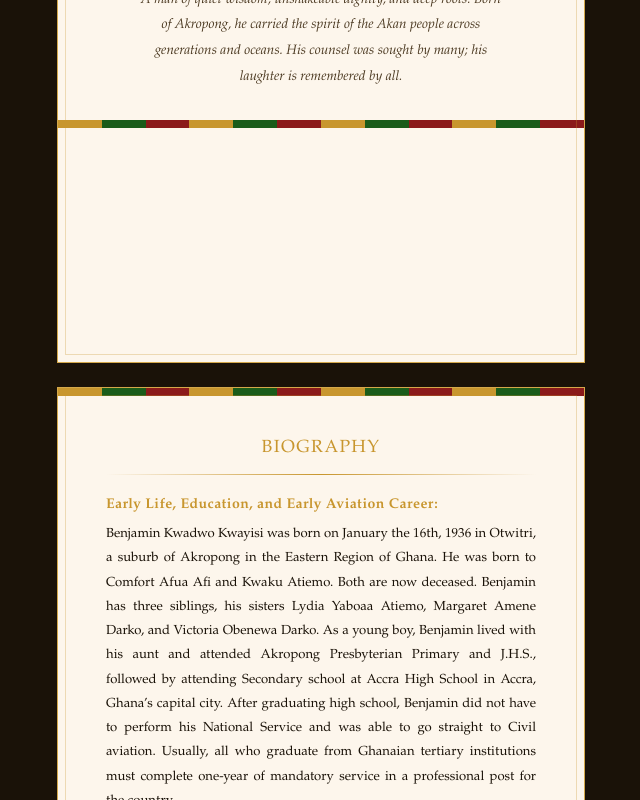
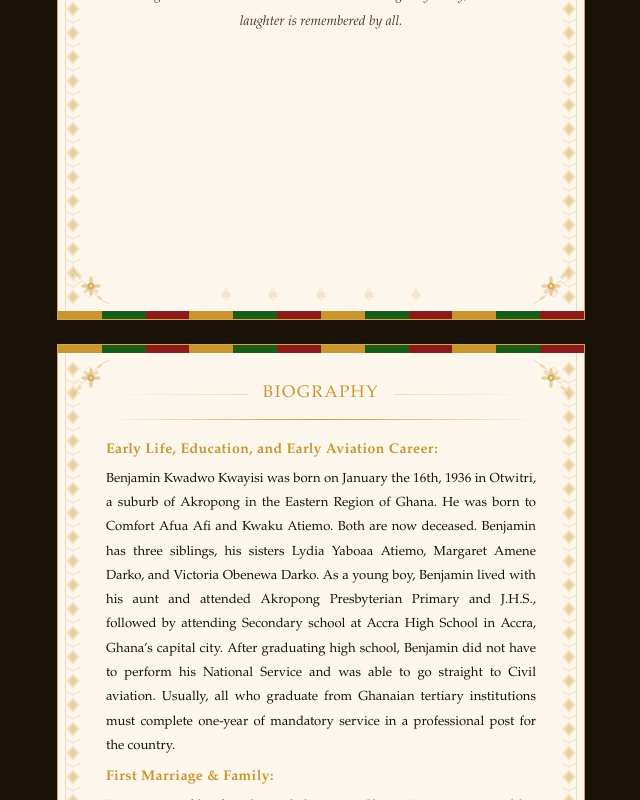
Before and after one commit to AggregateSolutions/keepingthem, a Next.js app: page /akan/benjamin-kwadwo-kwayisi/program in a window 1280 px wide. Shown: the part 1480-2280 px from the top of the page, without its empty margins (319-959 px from the left). Built offline with nearby package versions, Linux system fonts and the light colour scheme.

Commit message:
Fix Kente stripe floating mid-page and Order of Service overflow
Pin Kente stripes to absolute top/bottom of PagePage so content overflow can never displace them. Auto-split Order of Service across multiple pages when item count exceeds 12.

```diff
--- a/app/akan/[slug]/program/ProgramClient.tsx
+++ b/app/akan/[slug]/program/ProgramClient.tsx
@@ -72,6 +72,71 @@ function FloralDivider() {
   );
 }
 
+/* Repeating Akan geometric side border — diamond/chevron motif */
+function SideBorder({ side }: { side: "left" | "right" }) {
+  const flip = side === "right";
+  return (
+    <div style={{
+      position: "absolute",
+      top: 14,
+      bottom: 14,
+      [side]: 6,
+      width: 18,
+      overflow: "hidden",
+      zIndex: 1,
+      pointerEvents: "none",
+      opacity: 0.55,
+    }}>
+      <svg width="18" height="800" viewBox="0 0 18 800" fill="none" style={{ transform: flip ? "scaleX(-1)" : undefined }}>
+        {/* Repeating diamond + chevron unit, 24px tall */}
+        {Array.from({ length: 34 }).map((_, i) => {
+          const y = i * 24;
+          return (
+            <g key={i}>
+              {/* Diamond */}
+              <polygon points={`9,${y+2} 16,${y+10} 9,${y+18} 2,${y+10}`} fill={GOLD} opacity="0.35" />
+              <polygon points={`9,${y+5} 13,${y+10} 9,${y+15} 5,${y+10}`} fill={GOLD} opacity="0.6" />
+              {/* Chevron below */}
+              <polyline points={`2,${y+20} 9,${y+24} 16,${y+20}`} stroke={GOLD} strokeWidth="1" fill="none" opacity="0.4" />
+            </g>
+          );
+        })}
+        {/* Vertical spine */}
+        <line x1="9" y1="0" x2="9" y2="800" stroke={GOLD} strokeWidth="0.5" opacity="0.25" />
+      </svg>
+    </div>
+  );
+}
+
+/* Row of small Adinkra glyphs as page footer decoration */
+function AdinkraFooterStrip() {
+  return (
+    <div style={{ position: "absolute", bottom: 18, left: 0, right: 0, display: "flex", justifyContent: "center", gap: "0.35in", pointerEvents: "none", zIndex: 1, opacity: 0.18 }}>
+      {/* Gye Nyame simplified */}
+      {[0,1,2,3,4].map((i) => (
+        <svg key={i} width="14" height="14" viewBox="0 0 80 80" fill={GOLD}>
+          <path fillRule="evenodd" d="M40 4C46.6 4 52 9.4 52 16C52 22.6 46.6 28 40 28C33.4 28 28 22.6 28 16C28 9.4 33.4 4 40 4ZM40 10C36.7 10 34 12.7 34 16C34 19.3 36.7 22 40 22C43.3 22 46 19.3 46 16C46 12.7 43.3 10 40 10Z"/>
+          <path fillRule="evenodd" d="M40 52C46.6 52 52 57.4 52 64C52 70.6 46.6 76 40 76C33.4 76 28 70.6 28 64C28 57.4 33.4 52 40 52ZM40 58C36.7 58 34 60.7 34 64C34 67.3 36.7 70 40 70C43.3 70 46 67.3 46 64C46 60.7 43.3 58 40 58Z"/>
+          <path d="M40 25C40 25 33 24 26 28C18 33 12 41 14 50C16 58 24 63 32 60C38 58 41 52 39 47C37 42 32 40 28 42C25 44 25 48 27 50C29 52 33 52 35 50C36 49 36 47 35 46C34 45 33 46 33 47C33 48 34 48 34 47C34 46 33 45 32 46C31 47 31 49 33 50C35 51 38 50 39 47C40 44 39 40 36 37C33 34 29 33 26 36C22 39 21 45 24 50C27 56 34 59 40 57C40 55 40 25 40 25Z"/>
+          <path d="M40 25C40 25 47 24 54 28C62 33 68 41 66 50C64 58 56 63 48 60C42 58 39 52 41 47C43 42 48 40 52 42C55 44 55 48 53 50C51 52 47 52 45 50C44 49 44 47 45 46C46 45 47 46 47 47C47 48 46 48 46 47C46 46 47 45 48 46C49 47 49 49 47 50C45 51 42 50 41 47C40 44 41 40 44 37C47 34 51 33 54 36C58 39 59 45 56 50C53 56 46 59 40 57C40 55 40 25 40 25Z"/>
+        </svg>
+      ))}
+    </div>
+  );
+}
+
+/* Top corner ornaments — all four corners */
+function PageCorners() {
+  return (
+    <>
+      <div style={{ position: "absolute", top: 14, left: 14, zIndex: 1, pointerEvents: "none" }}><CornerFlower size={38} /></div>
+      <div style={{ position: "absolute", top: 14, right: 14, zIndex: 1, pointerEvents: "none" }}><CornerFlower size={38} flip /></div>
+      <div style={{ position: "absolute", bottom: 14, left: 14, zIndex: 1, pointerEvents: "none", transform: "scaleY(-1)" }}><CornerFlower size={38} /></div>
+      <div style={{ position: "absolute", bottom: 14, right: 14, zIndex: 1, pointerEvents: "none", transform: "scale(-1, -1)" }}><CornerFlower size={38} /></div>
+    </>
+  );
+}
+
 function AdinkraWatermark() {
   return (
     <div style={{ position: "absolute", inset: 0, display: "flex", alignItems: "center", justifyContent: "center", pointerEvents: "none", zIndex: 0 }}>
@@ -113,8 +178,7 @@ function CoverPage({ m }: { m: MemorialConfig }) {
   const photo = m.photos[0];
   return (
     <PagePage>
-      <KenteBorder height={12} />
-      <div style={{ padding: "0.5in 0.5in 0.35in", display: "flex", flexDirection: "column", alignItems: "center", gap: "0.2rem", position: "relative" }}>
+      <div style={{ padding: "0.35in 0.5in 0.35in", display: "flex", flexDirection: "column", alignItems: "center", gap: "0.2rem", position: "relative" }}>
         {/* Corner flowers */}
         <div style={{ position: "absolute", top: "0.5in", left: "0.4in" }}><CornerFlower size={52} /></div>
         <div style={{ position: "absolute", top: "0.5in", right: "0.4in" }}><CornerFlower size={52} flip /></div>
@@ -164,7 +228,6 @@ function CoverPage({ m }: { m: MemorialConfig }) {
           <CornerFlower size={40} flip />
         </div>
       </div>
-      <KenteBorder height={12} />
     </PagePage>
   );
 }
@@ -173,8 +236,7 @@ function TributePage({ m }: { m: MemorialConfig }) {
   const photo = m.photos[1] ?? m.photos[0];
   return (
     <PagePage>
-      <KenteBorder height={8} />
-      <div style={{ padding: "0.4in 0.5in 0.2in", position: "relative" }}>
+      <div style={{ padding: "0.35in 0.5in 0.2in", position: "relative" }}>
         <AdinkraWatermark />
         <div style={{ position: "relative", zIndex: 1 }}>
           <SectionHeading>In Remembrance</SectionHeading>
@@ -190,7 +252,6 @@ function TributePage({ m }: { m: MemorialConfig }) {
           </p>
         </div>
       </div>
-      <KenteBorder height={8} />
     </PagePage>
   );
 }
@@ -198,8 +259,7 @@ function TributePage({ m }: { m: MemorialConfig }) {
 function BiographyPage({ m }: { m: MemorialConfig }) {
   return (
     <PagePage>
-      <KenteBorder height={8} />
-      <div style={{ padding: "0.4in 0.5in", position: "relative" }}>
+      <div style={{ padding: "0.35in 0.5in", position: "relative" }}>
         <AdinkraWatermark />
         <div style={{ position: "relative", zIndex: 1 }}>
           <SectionHeading>Biography</SectionHeading>
@@ -227,18 +287,58 @@ function BiographyPage({ m }: { m: MemorialConfig }) {
           </div>
         </div>
       </div>
-      <KenteBorder height={8} />
     </PagePage>
   );
 }
 
+const ORDER_ITEMS_PER_PAGE = 12;
+
+function OrderOfServiceItemList({ items, startIndex, totalItems }: { items: { title: string; sub: string }[]; startIndex: number; totalItems: number }) {
+  return (
+    <div style={{ marginTop: "0.15in" }}>
+      {items.map((item, i) => {
+        const globalIndex = startIndex + i;
+        return (
+          <div key={i} style={{
+            display: "flex",
+            alignItems: "flex-start",
+            gap: "0.5rem",
+            padding: "0.2rem 0",
+            borderBottom: globalIndex < totalItems - 1 ? `1px solid #e8d8b8` : "none",
+          }}>
+            <span style={{ fontFamily: "Garamond, Georgia, serif", fontSize: "0.7rem", color: GOLD, minWidth: "1.2rem", paddingTop: 1, fontWeight: 600 }}>
+              {String(globalIndex + 1).padStart(2, "0")}
+            </span>
+            <div style={{ flex: 1 }}>
+              <span style={{ fontFamily: "Garamond, Georgia, serif", fontSize: "0.82rem", color: DARK_TEXT, fontWeight: 600 }}>
+                {item.title}
+              </span>
+              {item.sub && (
+                <span style={{ fontFamily: "Garamond, Georgia, serif", fontSize: "0.74rem", color: MID_TEXT, marginLeft: "0.4rem", fontStyle: "italic" }}>
+                  {item.sub}
+                </span>
+              )}
+            </div>
+          </div>
+        );
+      })}
+    </div>
+  );
+}
+
 function OrderOfServicePage({ m }: { m: MemorialConfig }) {
+  const pages = chunkArray(m.program.items, ORDER_ITEMS_PER_PAGE);
+  const total = m.program.items.length;
+
   return (
-    <PagePage>
-      <KenteBorder height={8} />
-      <div style={{ padding: "0.4in 0.45in", position: "relative" }}>
+    <>
+      {pages.map((pageItems, pageIndex) => (
+        <PagePage key={pageIndex}>
+          <div style={{ padding: "0.35in 0.45in", position: "relative" }}>
             <AdinkraWatermark />
             <div style={{ position: "relative", zIndex: 1 }}>
+              {pageIndex === 0 ? (
+                <>
                   <SectionHeading>Order of Service</SectionHeading>
                   <div style={{ textAlign: "center", marginBottom: "0.15in" }}>
                     <div style={{ fontSize: "0.65rem", color: FAINT_TEXT, fontFamily: "Garamond, Georgia, serif", fontStyle: "italic" }}>
@@ -248,45 +348,33 @@ function OrderOfServicePage({ m }: { m: MemorialConfig }) {
                       Officiant: {m.program.officiant}
                     </div>
                   </div>
-          <GoldRule />
-          <div style={{ marginTop: "0.15in" }}>
-            {m.program.items.map((item, i) => (
-              <div key={i} style={{
-                display: "flex",
-                alignItems: "flex-start",
-                gap: "0.5rem",
-                padding: "0.18rem 0",
-                borderBottom: i < m.program.items.length - 1 ? `1px solid #e8d8b8` : "none",
-              }}>
-                <span style={{ fontFamily: "Garamond, Georgia, serif", fontSize: "0.7rem", color: GOLD, minWidth: "1.2rem", paddingTop: 1, fontWeight: 600 }}>
-                  {String(i + 1).padStart(2, "0")}
-                </span>
-                <div style={{ flex: 1 }}>
-                  <span style={{ fontFamily: "Garamond, Georgia, serif", fontSize: "0.8rem", color: DARK_TEXT, fontWeight: 600 }}>
-                    {item.title}
-                  </span>
-                  {item.sub && (
-                    <span style={{ fontFamily: "Garamond, Georgia, serif", fontSize: "0.72rem", color: MID_TEXT, marginLeft: "0.4rem", fontStyle: "italic" }}>
-                      {item.sub}
-                    </span>
-                  )}
+                </>
+              ) : (
+                <div style={{ textAlign: "center", marginBottom: "0.1in" }}>
+                  <div style={{ fontFamily: "Garamond, Georgia, serif", fontSize: "0.6rem", color: FAINT_TEXT, letterSpacing: "0.1em", fontStyle: "italic" }}>
+                    Order of Service (continued)
                   </div>
                 </div>
-            ))}
-          </div>
+              )}
+              <GoldRule />
+              <OrderOfServiceItemList
+                items={pageItems}
+                startIndex={pageIndex * ORDER_ITEMS_PER_PAGE}
+                totalItems={total}
+              />
               <FloralDivider />
             </div>
           </div>
-      <KenteBorder height={8} />
         </PagePage>
+      ))}
+    </>
   );
 }
 
 function HymnPage({ hymn, num }: { hymn: { title: string; lyrics: string }; num: number }) {
   return (
     <PagePage>
-      <KenteBorder height={8} />
-      <div style={{ padding: "0.4in 0.5in", position: "relative" }}>
+      <div style={{ padding: "0.35in 0.5in", position: "relative" }}>
         <AdinkraWatermark />
         <div style={{ position: "relative", zIndex: 1 }}>
           <div style={{ textAlign: "center", marginBottom: "0.05in" }}>
@@ -305,7 +393,6 @@ function HymnPage({ hymn, num }: { hymn: { title: string; lyrics: string }; num:
           </div>
         </div>
       </div>
-      <KenteBorder height={8} />
     </PagePage>
   );
 }
@@ -315,7 +402,6 @@ type PhotoEntry = { src: string; alt: string; caption?: string; fit?: "cover" |
 function PhotoPage({ section, photos, showSection }: { section: string; photos: PhotoEntry[]; showSection: boolean }) {
   return (
     <PagePage>
-      <KenteBorder height={8} />
       <div style={{ padding: "0.2in 0.4in 0.15in", position: "relative" }}>
         {showSection && (
           <>
@@ -352,7 +438,6 @@ function PhotoPage({ section, photos, showSection }: { section: string; photos:
         </div>
         <FloralDivider />
       </div>
-      <KenteBorder height={8} />
     </PagePage>
   );
 }
@@ -360,8 +445,7 @@ function PhotoPage({ section, photos, showSection }: { section: string; photos:
 function AcknowledgementsPage({ m }: { m: MemorialConfig }) {
   return (
     <PagePage>
-      <KenteBorder height={8} />
-      <div style={{ padding: "0.4in 0.5in", position: "relative" }}>
+      <div style={{ padding: "0.35in 0.5in", position: "relative" }}>
         <AdinkraWatermark />
         <div style={{ position: "relative", zIndex: 1 }}>
           <SectionHeading>Acknowledgements</SectionHeading>
@@ -375,7 +459,6 @@ function AcknowledgementsPage({ m }: { m: MemorialConfig }) {
           <FloralDivider />
         </div>
       </div>
-      <KenteBorder height={8} />
     </PagePage>
   );
 }
@@ -384,8 +467,7 @@ function BackCoverPage({ m }: { m: MemorialConfig }) {
   const lastPhoto = m.photos[m.photos.length - 1];
   return (
     <PagePage>
-      <KenteBorder height={12} />
-      <div style={{ padding: "0.4in 0.5in", display: "flex", flexDirection: "column", alignItems: "center", gap: "0.15rem", position: "relative" }}>
+      <div style={{ padding: "0.35in 0.5in", display: "flex", flexDirection: "column", alignItems: "center", gap: "0.15rem", position: "relative" }}>
         <div style={{ position: "absolute", top: "0.4in", left: "0.4in" }}><CornerFlower size={52} /></div>
         <div style={{ position: "absolute", top: "0.4in", right: "0.4in" }}><CornerFlower size={52} flip /></div>
         <div style={{ position: "relative", zIndex: 1, width: "100%", textAlign: "center" }}>
@@ -419,7 +501,6 @@ function BackCoverPage({ m }: { m: MemorialConfig }) {
           </div>
         </div>
       </div>
-      <KenteBorder height={12} />
     </PagePage>
   );
 }
@@ -431,7 +512,7 @@ function PagePage({ children }: { children: React.ReactNode }) {
     <div className="program-page" style={{
       background: PAGE_BG,
       width: "5.5in",
-      minHeight: "8.5in",
+      height: "8.5in",
       margin: "0 auto",
       boxSizing: "border-box",
       position: "relative",
@@ -439,8 +520,22 @@ function PagePage({ children }: { children: React.ReactNode }) {
       pageBreakAfter: "always",
       overflow: "hidden",
     }}>
+      {/* Kente stripes pinned to top and bottom */}
+      <div style={{ position: "absolute", top: 0, left: 0, right: 0, zIndex: 3, pointerEvents: "none" }}>
+        <KenteBorder height={8} />
+      </div>
+      <div style={{ position: "absolute", bottom: 0, left: 0, right: 0, zIndex: 3, pointerEvents: "none" }}>
+        <KenteBorder height={8} />
+      </div>
       {/* Inner gold line */}
       <div style={{ position: "absolute", inset: 7, border: `0.5px solid ${GOLD}`, opacity: 0.3, pointerEvents: "none", zIndex: 2 }} />
+      {/* Side borders */}
+      <SideBorder side="left" />
+      <SideBorder side="right" />
+      {/* Four corner flowers */}
+      <PageCorners />
+      {/* Adinkra footer strip */}
+      <AdinkraFooterStrip />
       {children}
     </div>
   );
@@ -448,18 +543,24 @@ function PagePage({ children }: { children: React.ReactNode }) {
 
 function SectionHeading({ children }: { children: React.ReactNode }) {
   return (
+    <div style={{ textAlign: "center", margin: "0 0 0.1in", position: "relative" }}>
+      <div style={{ position: "absolute", top: "50%", left: 0, right: 0, height: 1, background: `linear-gradient(to right, transparent, ${GOLD}, transparent)`, opacity: 0.4 }} />
       <h2 style={{
+        display: "inline-block",
+        position: "relative",
+        background: PAGE_BG,
+        padding: "0 0.15in",
         fontFamily: "Garamond, Georgia, serif",
-      fontSize: "1.1rem",
+        fontSize: "1.05rem",
         fontWeight: 400,
         color: GOLD,
-      textAlign: "center",
-      letterSpacing: "0.08em",
-      margin: "0 0 0.1in",
+        letterSpacing: "0.1em",
+        margin: 0,
         textTransform: "uppercase",
     }}>
         {children}
       </h2>
+    </div>
   );
 }
 
```
Lines whose indentation alone changed are shown as unchanged.
